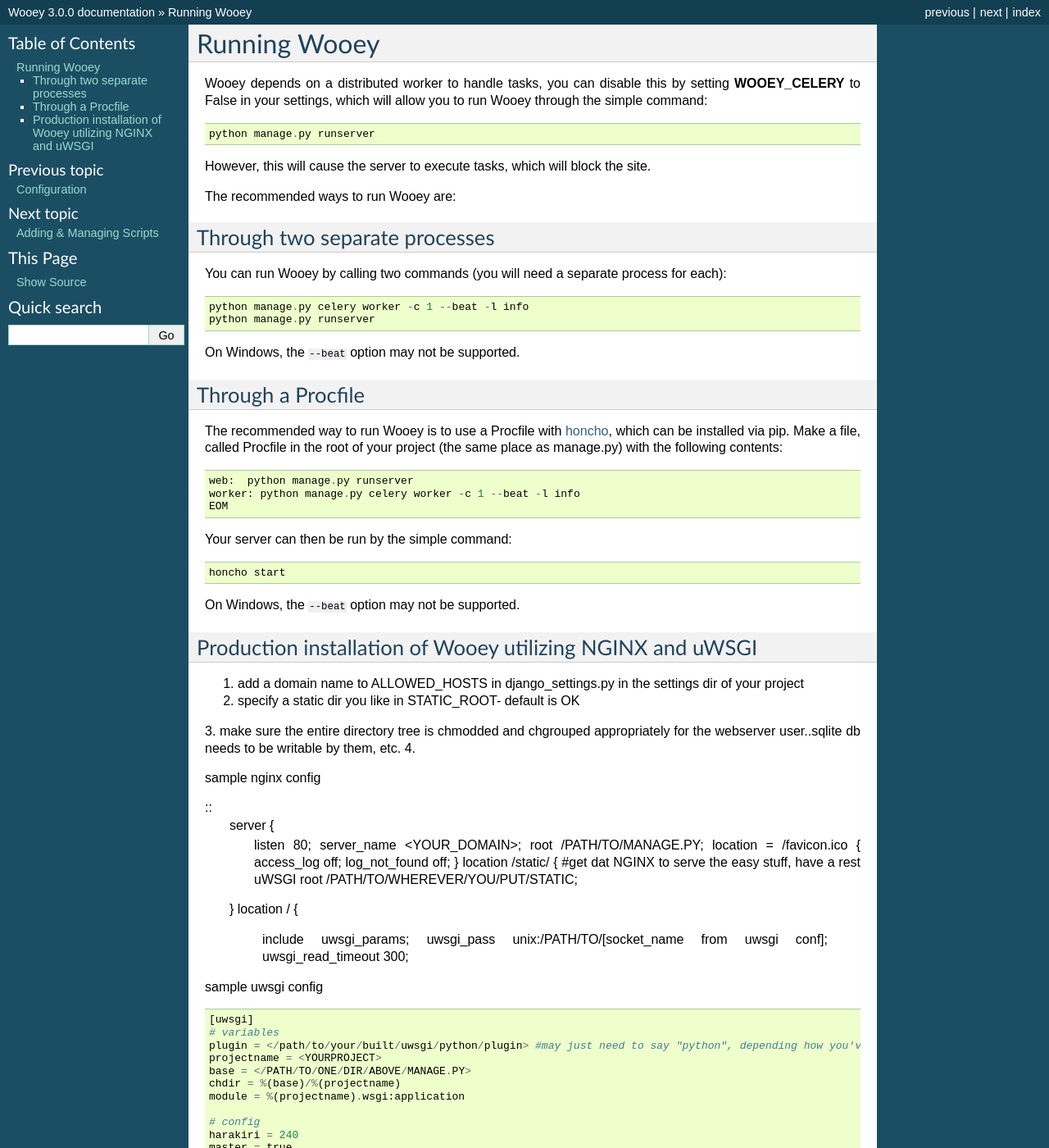
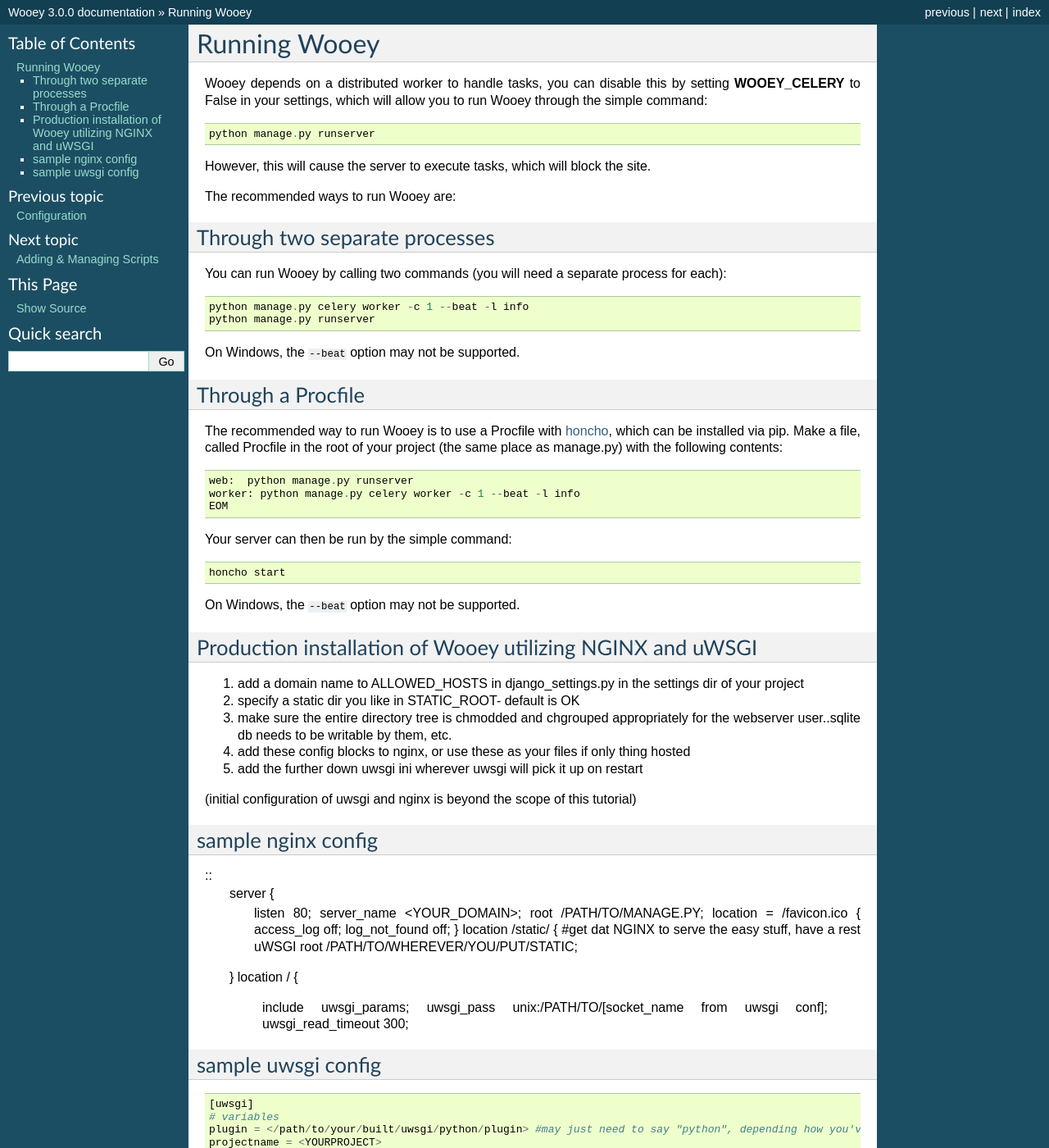
Before and after one commit to wooey/Wooey, a Sphinx documentation site: the page built from docs/running.rst, in a window 1280 px wide and 1400 px high. Shown: the whole window at 82% size. Built offline with Sphinx 7.4.7, drawn with Linux system fonts in a browser that asks for light colours; pages that are not in the unit, such as notebooks, are missing from menus; some of the changed text lies outside the part shown.

Commit message:
Update running.rst

```diff
--- a/docs/running.rst
+++ b/docs/running.rst
@@ -49,17 +49,20 @@
 
 On Windows, the ``--beat`` option may not be supported.
 
-
 Production installation of Wooey utilizing NGINX and uWSGI
 ----------------------------------------------------------
 
 1. add a domain name to ALLOWED_HOSTS in django_settings.py in the settings dir of your project
 2. specify a static dir you like in STATIC_ROOT- default is OK
 3. make sure the entire directory tree is chmodded and chgrouped appropriately for the webserver user..sqlite db needs to be writable by them, etc.
-4.
+4. add these config blocks to nginx, or use these as your files if only thing hosted
+5. add the further down uwsgi ini wherever uwsgi will pick it up on restart
+
+(initial configuration of uwsgi and nginx is beyond the scope of this tutorial)
 
 
 sample nginx config
+-------------------
 
 ::
     server {
@@ -78,6 +81,7 @@
     }
 
 sample uwsgi config
+-------------------
 
 ::
 
@@ -100,3 +104,6 @@
     chmod-socket = 666
     logto = </somewhere/the/webserver/can/write>
     attach-daemon = python manage.py celery worker -c 1 --beat -l info
+
+
+Finally, restart/start NGINX/uWSGI services.
```
